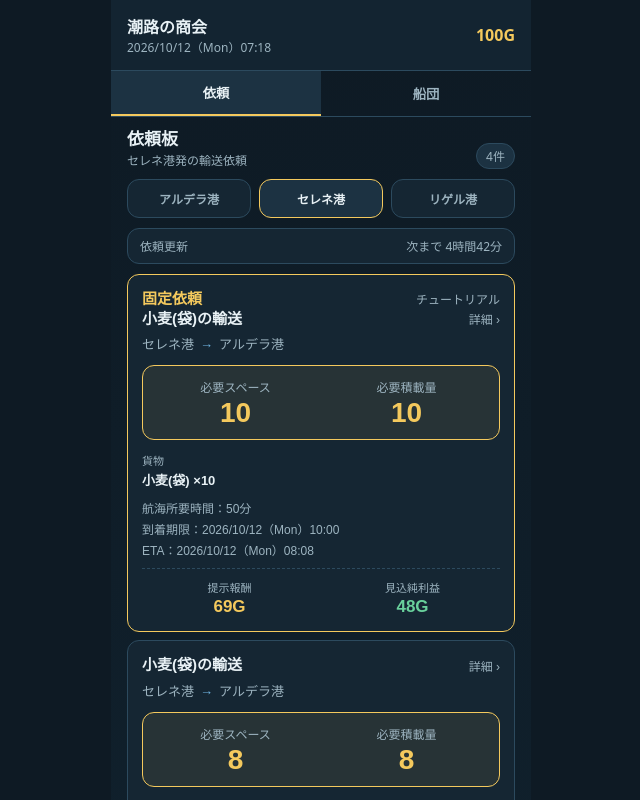
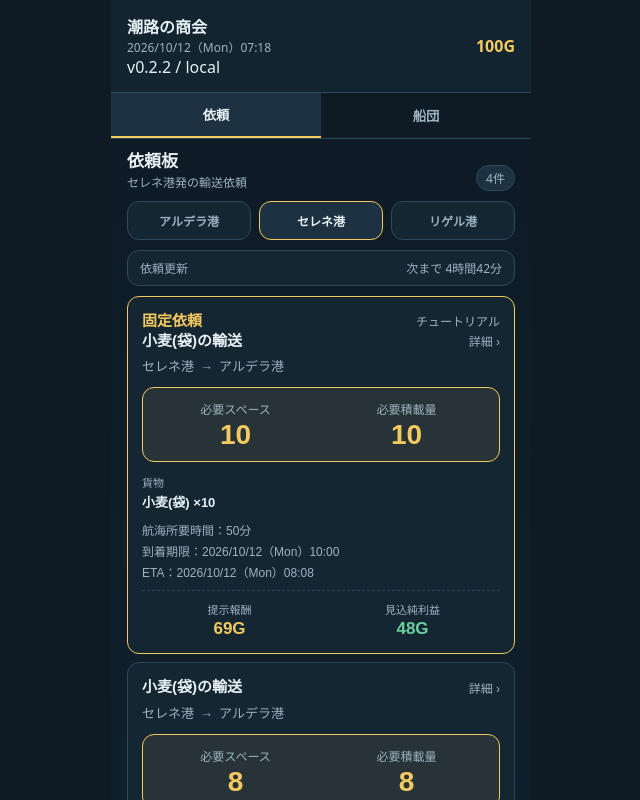
Before and after one commit to Shienori/shioji-no-shokai, a React (Vite) app in the folder shioji-no-shokai-mvp/: page / in a window 1280 px wide. Shown: the top 800 px of the page, without its empty margins (319-959 px from the left). Built offline with nearby package versions, Linux system fonts and the light colour scheme.

Commit message:
feat: show app version and build name in header

```diff
--- a/shioji-no-shokai-mvp/src/components/layout/AppHeader.tsx
+++ b/shioji-no-shokai-mvp/src/components/layout/AppHeader.tsx
@@ -1,5 +1,8 @@
 import { useGameStore } from "../../state/gameStore";
 import { formatGameTime } from "../../domain/time";
+
+const APP_VERSION = "v0.2.2";
+const BUILD_NAME = import.meta.env.VITE_BUILD_NAME ?? "local";
 
 export function AppHeader() {
   const money = useGameStore((state) => state.gameState.money);
@@ -10,6 +13,7 @@ export function AppHeader() {
       <div>
         <h1>潮路の商会</h1>
         <p className="time">{formatGameTime(currentGameTime)}</p>
+        <p className="app-version">{APP_VERSION} / {BUILD_NAME}</p>
       </div>
       <div className="money">{money}G</div>
     </header>
```
